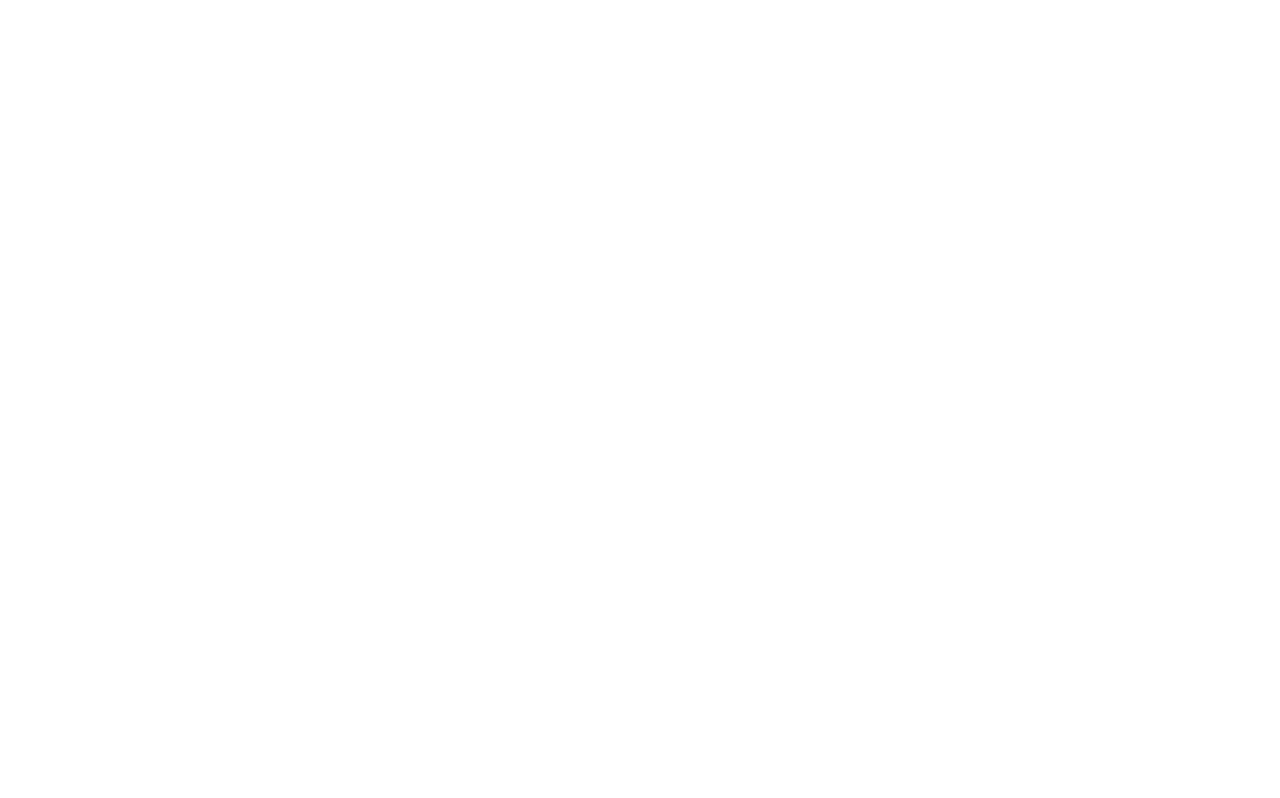
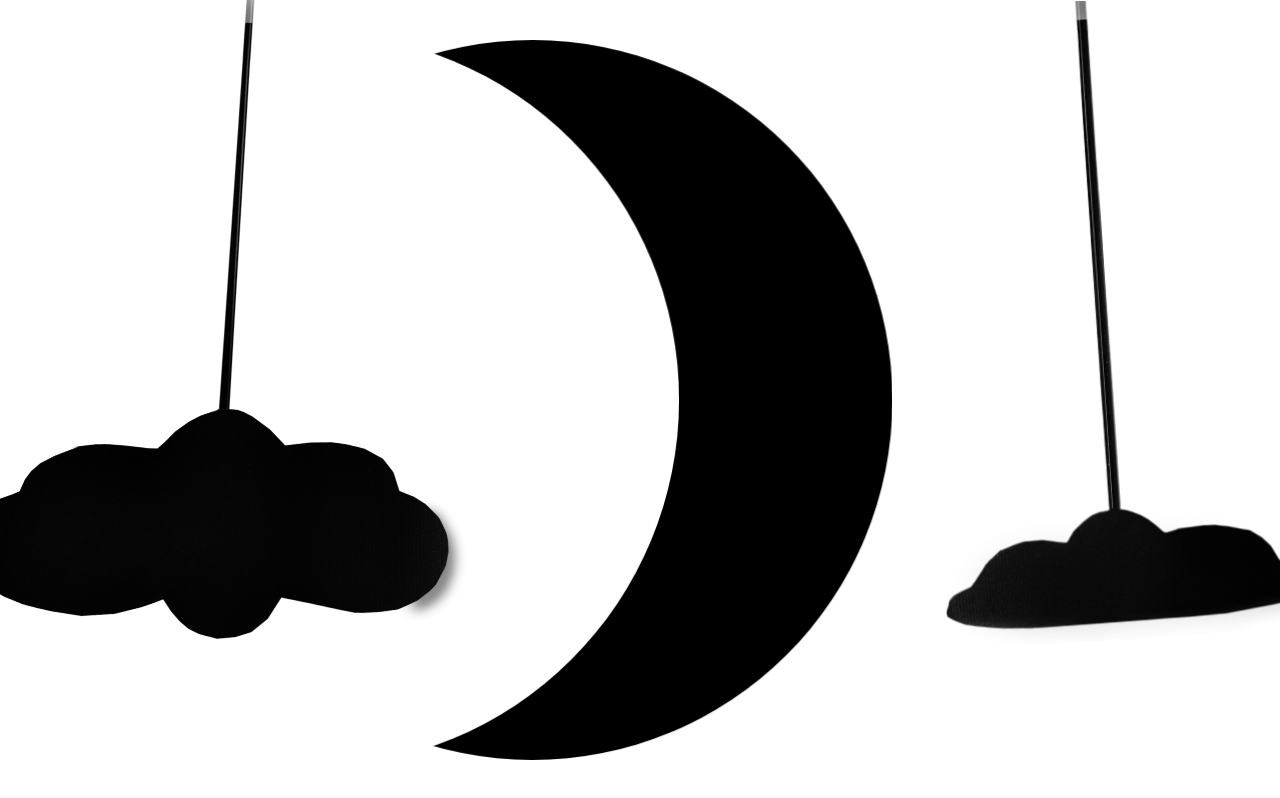
Before and after one commit to ViktorMalkin/Clouds-and-moon-animation, a plain HTML site: page index.html in a window 1280 px wide. Drawn offline with Linux system fonts and the light colour scheme; the site is published under a folder, as on GitHub Pages, so addresses that start at the root find nothing.

Commit message:
Update index.html

```diff
--- a/index.html
+++ b/index.html
@@ -4,7 +4,7 @@
 	<meta charset="UTF-8">
 	<meta http-equiv="X-UA-Compatible" content="IE=edge">
 	<meta name="viewport" content="width=device-width, initial-scale=1.0, maximum-scale=1.0">
-	<link rel="stylesheet" href="/css/style.css">
+	<link rel="stylesheet" href="css/style.css">
 	<title>Clouds and moon animation</title>
 </head>
 <body>
@@ -12,10 +12,10 @@
 		<main class="page">
 			<div class="page__clouds">
 				<div class="page__cloud">
-					<img src="/img/cloud-left.png" alt="">
+					<img src="img/cloud-left.png" alt="">
 				</div>
 				<div class="page__cloud">
-					<img src="/img/cloud-right.png" alt="">
+					<img src="img/cloud-right.png" alt="">
 				</div>
 			</div>
 			<div class="page__moon moon">
```
